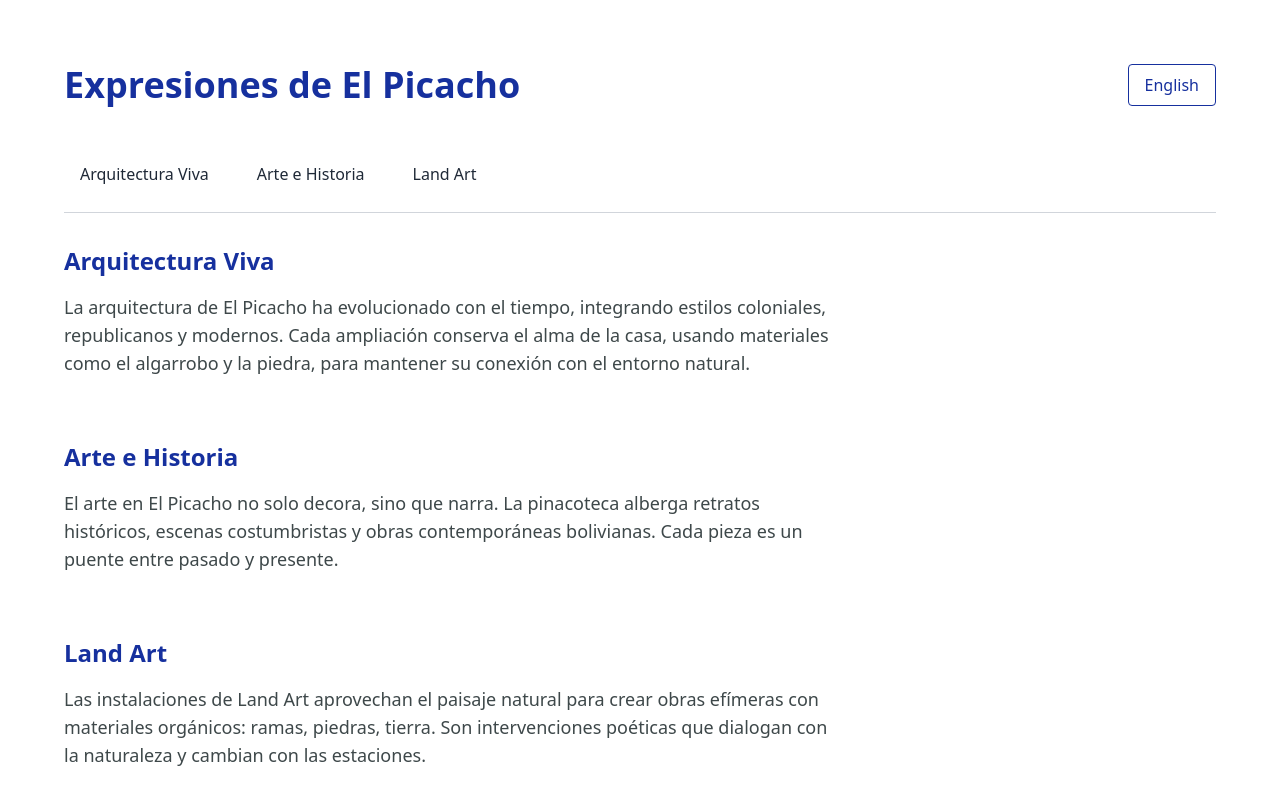
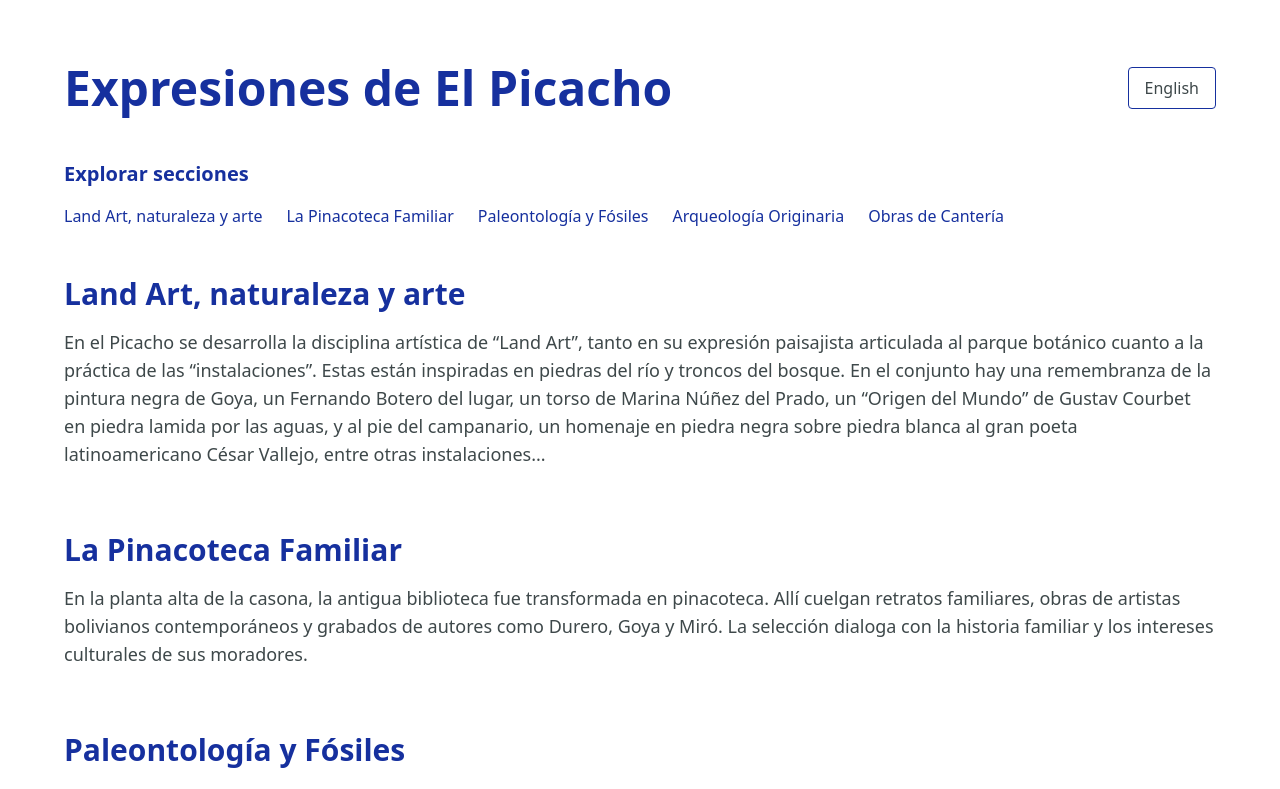
Before and after one commit to Algarrobal/el-picacho-landing, a React (Vite) app: page /expresiones in a window 1280 px wide. Shown: the top 789 px of the page. Built offline with nearby package versions, Linux system fonts and the light colour scheme.

Commit message:
Update Expresiones.jsx

```diff
--- a/src/Expresiones.jsx
+++ b/src/Expresiones.jsx
@@ -7,76 +7,97 @@ export default function Expresiones() {
     es: {
       title: "Expresiones de El Picacho",
       toggle: "English",
+      nav: [
+        "Land Art, naturaleza y arte",
+        "La Pinacoteca Familiar",
+        "Paleontología y Fósiles",
+        "Arqueología Originaria",
+        "Obras de Cantería"
+      ],
       sections: [
         {
-          id: "arquitectura",
-          title: "Arquitectura Viva",
-          text: "La arquitectura de El Picacho ha evolucionado con el tiempo, integrando estilos coloniales, republicanos y modernos. Cada ampliación conserva el alma de la casa, usando materiales como el algarrobo y la piedra, para mantener su conexión con el entorno natural."
+          title: "Land Art, naturaleza y arte",
+          text: `En el Picacho se desarrolla la disciplina artística de “Land Art”, tanto en su expresión paisajista articulada al parque botánico cuanto a la práctica de las “instalaciones”. Estas están inspiradas en piedras del río y troncos del bosque. En el conjunto hay una remembranza de la pintura negra de Goya, un Fernando Botero del lugar, un torso de Marina Núñez del Prado, un “Origen del Mundo” de Gustav Courbet en piedra lamida por las aguas, y al pie del campanario, un homenaje en piedra negra sobre piedra blanca al gran poeta latinoamericano César Vallejo, entre otras instalaciones...`
         },
         {
-          id: "arte",
-          title: "Arte e Historia",
-          text: "El arte en El Picacho no solo decora, sino que narra. La pinacoteca alberga retratos históricos, escenas costumbristas y obras contemporáneas bolivianas. Cada pieza es un puente entre pasado y presente."
+          title: "La Pinacoteca Familiar",
+          text: `En la planta alta de la casona, la antigua biblioteca fue transformada en pinacoteca. Allí cuelgan retratos familiares, obras de artistas bolivianos contemporáneos y grabados de autores como Durero, Goya y Miró. La selección dialoga con la historia familiar y los intereses culturales de sus moradores.`
         },
         {
-          id: "landart",
-          title: "Land Art",
-          text: "Las instalaciones de Land Art aprovechan el paisaje natural para crear obras efímeras con materiales orgánicos: ramas, piedras, tierra. Son intervenciones poéticas que dialogan con la naturaleza y cambian con las estaciones."
+          title: "Paleontología y Fósiles",
+          text: `En el primer patio, un espacio íntimo alberga piezas fósiles recolectadas en la región: ammonites, restos de megafauna y huellas petrificadas que cuentan la historia geológica de Tarija. La colección permite imaginar un Picacho remoto, cubierto por mares o frecuentado por gliptodontes.`
+        },
+        {
+          title: "Arqueología Originaria",
+          text: `En el interior de la casona y en espacios del segundo patio se presentan piezas de alfarería, herramientas y textiles recolectados en Tarija y sus valles. Son testimonios de los pueblos originarios que habitaron esta tierra antes de la colonia, como los tomatas y churumatas.`
+        },
+        {
+          title: "Obras de Cantería",
+          text: `En el Picacho hay numerosas esculturas en piedra, muchas talladas in situ por artesanos locales o visitantes. Las más destacadas acompañan los accesos: el portal, la plazoleta de la fuente, la capilla, y la Santa Cruz de Lajas. Cada una tiene un simbolismo espiritual o territorial.`
         }
       ]
     },
     en: {
       title: "Expressions of El Picacho",
       toggle: "Español",
+      nav: [
+        "Land Art, Nature and Art",
+        "The Family Art Gallery",
+        "Paleontology and Fossils",
+        "Indigenous Archaeology",
+        "Stonework Sculptures"
+      ],
       sections: [
         {
-          id: "arquitectura",
-          title: "Living Architecture",
-          text: "El Picacho’s architecture has evolved over time, blending colonial, republican, and modern styles. Each expansion preserves the spirit of the house, using native materials like carob wood and stone to stay rooted in its natural surroundings."
+          title: "Land Art, Nature and Art",
+          text: `El Picacho features a practice of Land Art expressed both through landscape design and site-specific installations. These works are inspired by river stones and forest trunks. Highlights include tributes to Goya’s black paintings, a local Fernando Botero, a torso by Marina Núñez del Prado, a “Origin of the World” homage in river stone, and a César Vallejo piece in black stone carved atop white.`
         },
         {
-          id: "arte",
-          title: "Art and History",
-          text: "Art at El Picacho is not just decorative—it tells a story. The art gallery holds historical portraits, scenes of local life, and contemporary Bolivian works. Each piece bridges past and present."
+          title: "The Family Art Gallery",
+          text: `Upstairs in the manor house, the former library was transformed into an art gallery. It displays family portraits, works by contemporary Bolivian artists, and prints by Durero, Goya, and Miró. The collection reflects the family’s history and cultural affinities.`
         },
         {
-          id: "landart",
-          title: "Land Art",
-          text: "Land Art installations use the natural landscape to form ephemeral creations from organic materials: branches, stones, earth. These poetic interventions change with the seasons and speak to the land."
+          title: "Paleontology and Fossils",
+          text: `A small room off the first courtyard houses fossils found in the region: ammonites, megafauna remains, and petrified footprints. These tell the deep-time story of Tarija—once submerged or trodden by prehistoric creatures.`
+        },
+        {
+          title: "Indigenous Archaeology",
+          text: `In the second courtyard and interior alcoves, visitors find ceramics, tools, and textiles from the region’s original peoples—Tomatas, Churumatas, and others who lived here before the colonial period.`
+        },
+        {
+          title: "Stonework Sculptures",
+          text: `Throughout El Picacho, stone carvings mark key spaces—the entryway, the chapel, the central plaza, and the Santa Cruz de Lajas. Many were made by local or visiting artisans and carry symbolic, spiritual, or territorial meaning.`
         }
       ]
     }
   };
 
   return (
-    <div className="font-sans bg-white text-gray-800 p-6 md:p-16">
+    <div className="font-sans min-h-screen bg-white text-[#3e484a] p-6 md:p-16">
       <div className="flex justify-between items-center mb-12">
-        <h1 className="text-3xl md:text-4xl font-bold text-[#16309e]">{t[lang].title}</h1>
+        <h1 className="text-3xl md:text-5xl font-bold text-[#16309e]">{t[lang].title}</h1>
         <button
           onClick={() => setLang(lang === "es" ? "en" : "es")}
-          className="bg-transparent text-sm md:text-base border border-[#16309e] text-[#16309e] px-4 py-2 rounded hover:bg-[#16309e] hover:text-white transition"
+          className="bg-transparent text-sm md:text-base border border-[#16309e] px-4 py-2 rounded hover:bg-[#16309e] hover:text-white transition"
         >
           {t[lang].toggle}
         </button>
       </div>
 
-      <div className="flex gap-4 overflow-x-auto pb-4 mb-8 border-b border-gray-300">
-        {t[lang].sections.map((section) => (
-          <a
-            key={section.id}
-            href={`#${section.id}`}
-            className="text-sm md:text-base px-4 py-2 border-b-2 border-transparent hover:border-[#16309e] transition whitespace-nowrap"
-          >
-            {section.title}
-          </a>
+      <h2 className="text-xl font-semibold mb-4 text-[#16309e]">{lang === "es" ? "Explorar secciones" : "Explore Sections"}</h2>
+      <ul className="flex flex-wrap gap-6 mb-12">
+        {t[lang].nav.map((item, idx) => (
+          <li key={idx} className="cursor-pointer text-[#16309e] hover:underline">
+            {item}
+          </li>
         ))}
-      </div>
+      </ul>
 
-      {t[lang].sections.map((section) => (
-        <section key={section.id} id={section.id} className="mb-16">
-          <h2 className="text-2xl font-semibold mb-4 text-[#16309e]">{section.title}</h2>
-          <p className="text-lg text-[#3e484a] max-w-3xl">{section.text}</p>
-        </section>
+      {t[lang].sections.map((section, i) => (
+        <div key={i} className="mb-16">
+          <h2 className="text-2xl md:text-3xl font-bold mb-4 text-[#16309e]">{section.title}</h2>
+          <p className="text-lg">{section.text}</p>
+        </div>
       ))}
     </div>
   );
```
